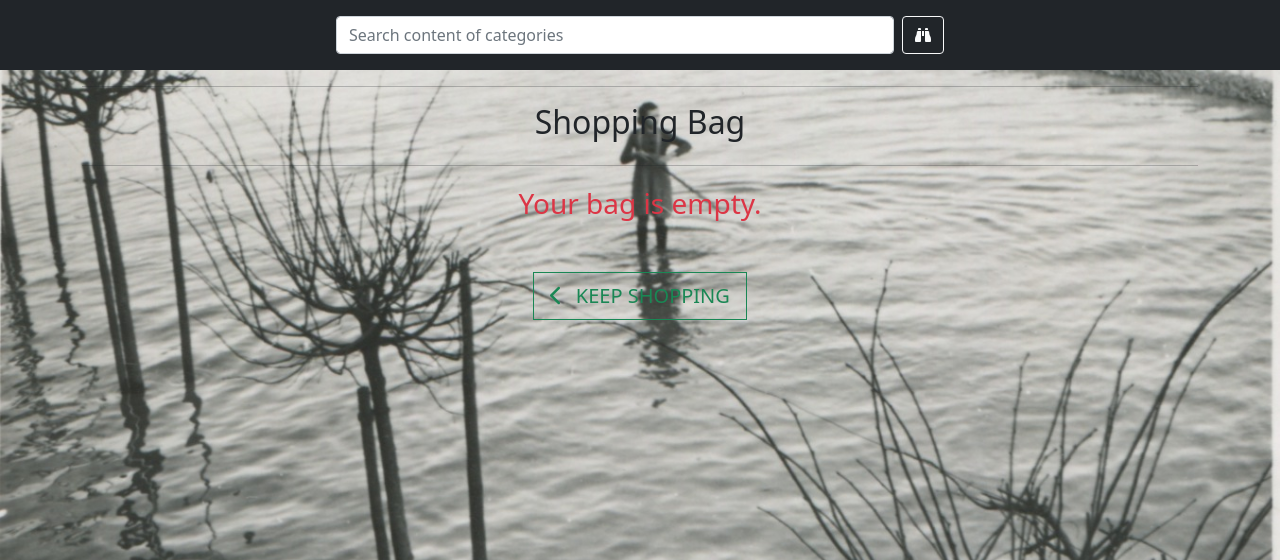
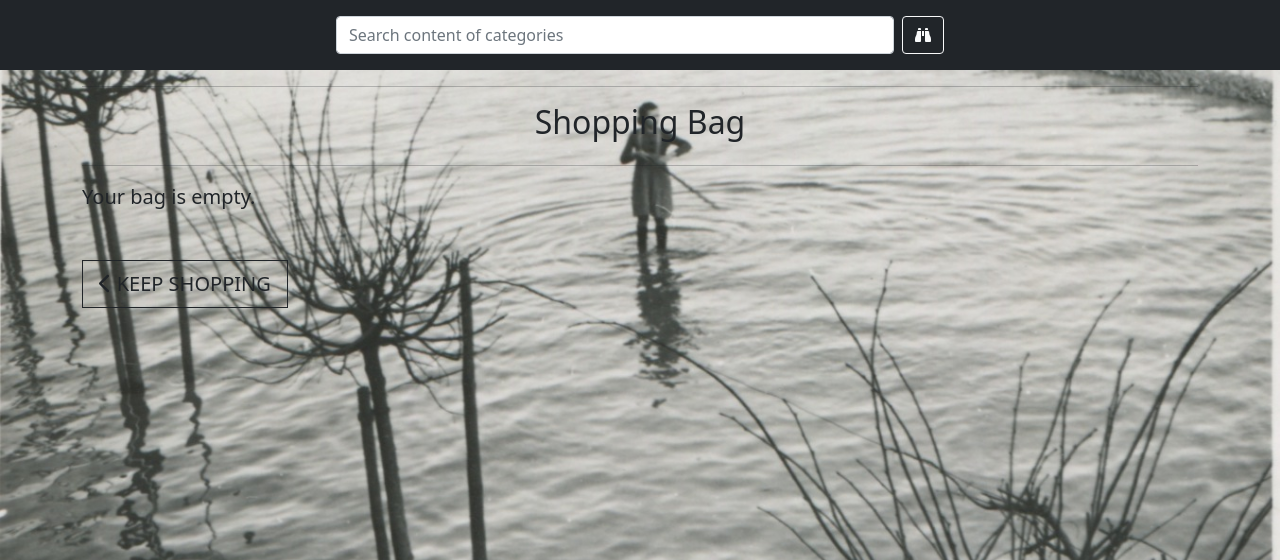
Before and after one commit to VladaAlek/pp-commerce-261124, a Django app: page /bag/ in a window 1280 px wide. Shown: the part 104-664 px from the top of the page. Run offline with Django 3.2, Linux system fonts and the light colour scheme; some libraries are stand-ins or nearby versions.

Commit message:
start styling bag.html

```diff
--- a/bag/templates/bag/bag.html
+++ b/bag/templates/bag/bag.html
@@ -2,10 +2,9 @@
 {% load static %}
 
 
-
 {% block content %}
     <div class="overlay"></div>
-<div class="container mb-4">
+    <div class="container mb-2">
         <div class="row">
             <div class="col text-center">
                 <hr>
@@ -18,16 +17,71 @@
             <div class="col">
                 {% if bag_items %}
                     <div class="table-responsive rounded">
-                {{ bag_items }}
+                        <table class="table table-sm table-borderless">
+                            <thead class="text-black">
+                                <tr>
+                                    <th scope="col">Product Info</th>
+                                    <th scope="col"></th>
+                                    <th scope="col">Price</th>
+                                    <th scope="col">Qty</th>
+                                    <th scope="col">Subtotal</th>
+                                </tr>
+                            </thead>
+
+                            {% for item in bag_items %}
+                                <tr>
+                                    <td class="p-3 w-25">
+                                        <img class="img-fluid rounded" src="{{ item.product.category.logo.url }}" alt="{{ item.product.category.name }} logo">
+                                    </td>
+                                    <td class="py-3">
+                                        <p class="my-0">${{ item.product.price }}</p>
+                                    </td>
+                                    <td class="py-3 w-25">
+                                        <p class="my-0">{{ item.quantity }}</p>
+                                    </td>
+                                    <td class="py-3">
+                                        <p class="my-0">${{ item.product.price }}</p>
+                                    </td>
+                                </tr>
+                            {% endfor %}
+                            <tr>
+                                <td colspan="5" class="pt-5 text-end">
+                                    <h6><strong>Bag Total: ${{ total|floatformat:2 }}</strong></h6>
+                                    <h6>Delivery: ${{ delivery|floatformat:2 }}</h6>
+                                    <h4 class="mt-4"><strong>Grand Total: ${{ grand_total|floatformat:2 }}</strong></h4>
+                                    {% if free_delivery_delta > 0 %}
+                                        <p class="mb-1 text-danger">
+                                            You could get {{ STANDART_DISCOUNT_PERCENTAGE }} discount by spending just over <strong>${{ DISCOUNT_TRESHOLD }}</strong>!
+                                        </p>
+                                    {% endif %}
+                                </td>
+                            </tr>
+                            <tr>
+                                <td colspan="5" class="text-end">
+                                    <a href="{% url 'categories' %}" class="btn btn-outline-dark rounded-0 btn-lg">
+                                        <span class="icon">
+                                            <i class="fas fa-chevron-left"></i>
+                                        </span>
+                                        <span class="text-uppercase">Keep Shopping</span>
+                                    </a>
+                                    <a href="" class="btn btn-dark rounded-0 btn-lg">
+                                        <span class="text-uppercase">Secure Checkout</span>
+                                        <span class="icon">
+                                            <i class="fas fa-lock"></i>
+                                        </span>
+                                    </a>
+                                </td>
+                            </tr>
+                        </table>
                     </div>
                 {% else %}
-            <p class="lead text-center mb-5 text-danger fs-3">Your bag is empty.</p>
-            <div class="text-center">
-                <a href="{% url 'categories' %}" class="btn btn-outline-success rounded-0 btn-lg">
-                    <i class="fas fa-chevron-left me-2"></i>
+                    <p class="lead mb-5">Your bag is empty.</p>
+                    <a href="{% url 'products' %}" class="btn btn-outline-dark rounded-0 btn-lg">
+                        <span class="icon">
+                            <i class="fas fa-chevron-left"></i>
+                        </span>
                         <span class="text-uppercase">Keep Shopping</span>
                     </a>
-            </div>
                 {% endif %}
             </div>
         </div>
--- a/static/css/base.css
+++ b/static/css/base.css
@@ -16,6 +16,7 @@ body {
 .custom-black {
     color: black !important;
 }
+
 
 /*H-elements on the index page*/
 .home-title,
```
Lines whose indentation alone changed are shown as unchanged.
